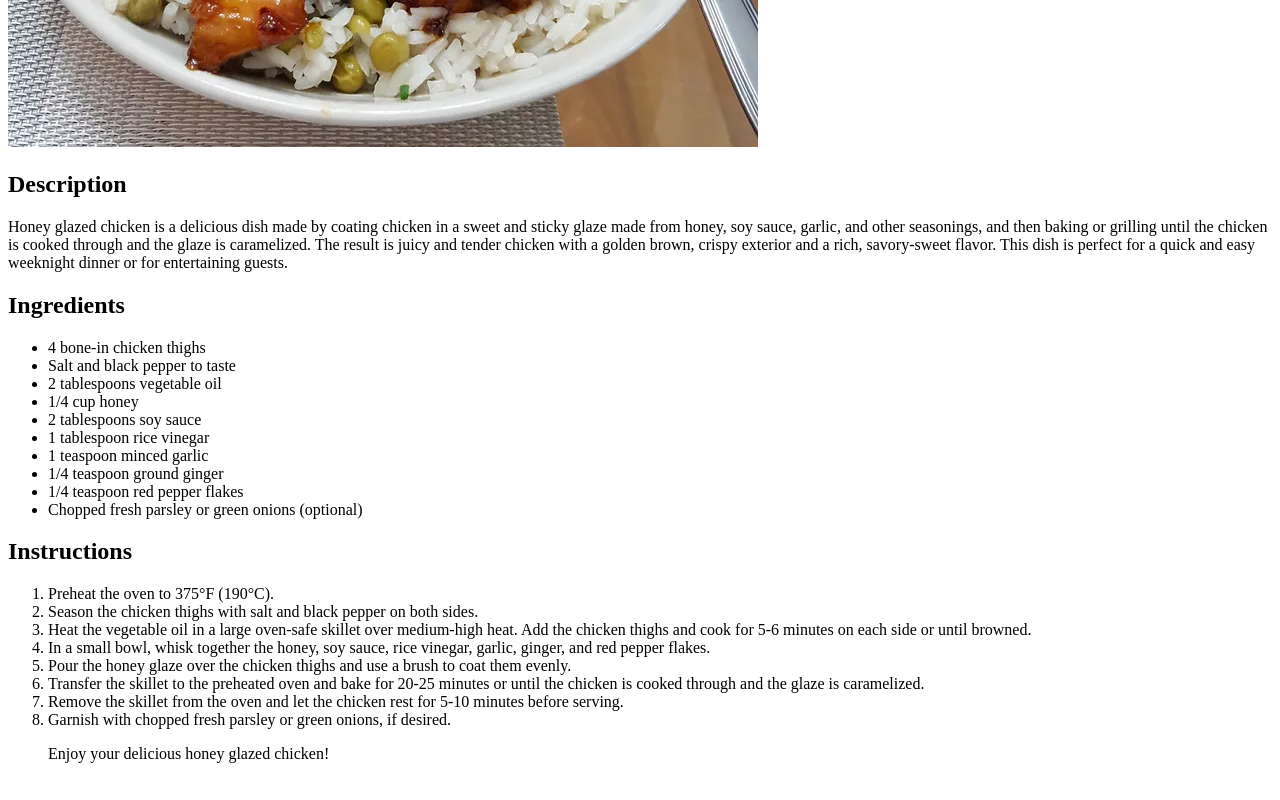
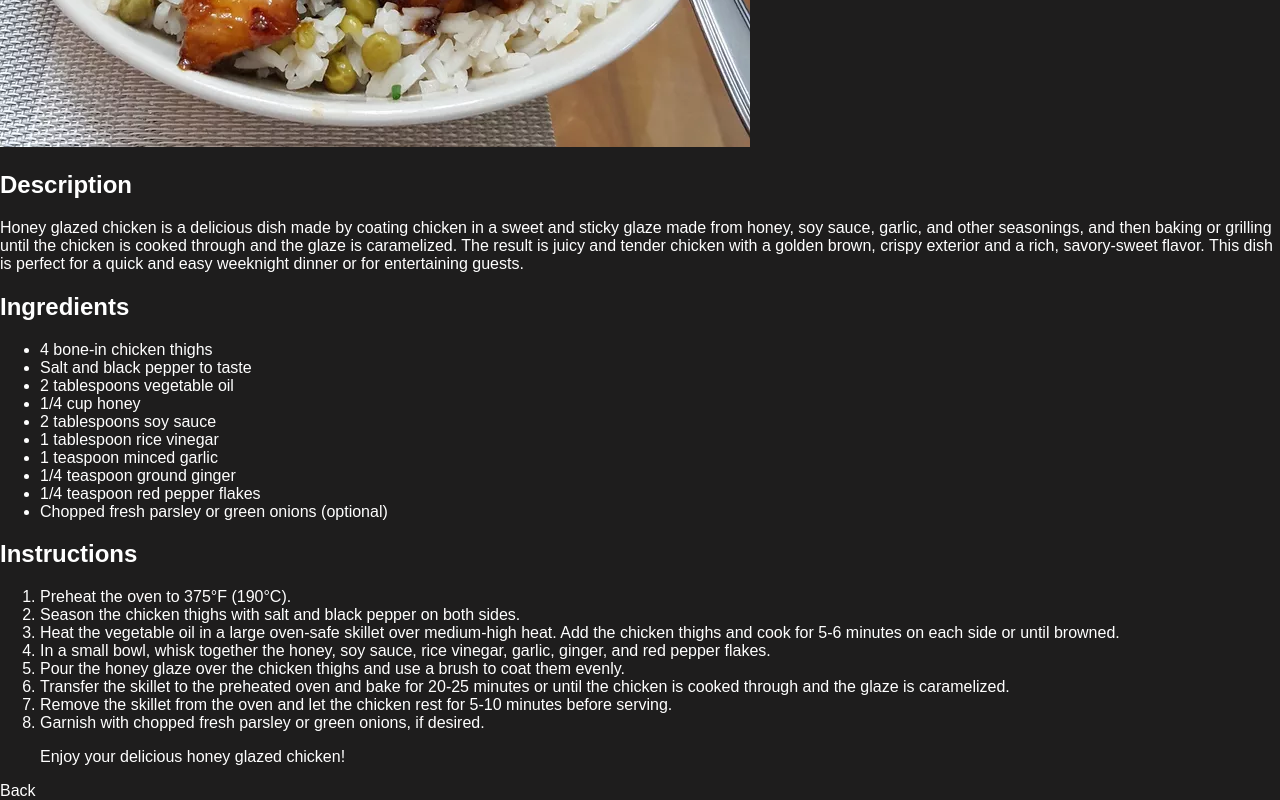
Before and after one commit to CardboardPL/odin-recipes, a plain HTML site: page recipes/honey-glazed-chicken.html in a window 1280 px wide. Shown: the part 496-1296 px from the top of the page. Before the commit the page ends 1275 px from the top, so only its background shows below. Drawn offline with Linux system fonts and the light colour scheme.

Commit message:
Add: Styles for index.html and recipes

```diff
--- a/recipes/honey-glazed-chicken.html
+++ b/recipes/honey-glazed-chicken.html
@@ -2,7 +2,7 @@
 
 <html lang="en">
   <head>
-
+    <link rel="stylesheet" href="../styles/general.css">
   </head>
 
   <body>
@@ -41,5 +41,7 @@
       <li>Garnish with chopped fresh parsley or green onions, if desired.</li>
       <p>Enjoy your delicious honey glazed chicken!</p>
     </ol>
+
+    <a href="../index.html">Back</a>
   </body>
 </html>
--- /dev/null
+++ b/styles/general.css
@@ -0,0 +1,15 @@
+body {
+  font-family: Arial, Helvetica, sans-serif;
+  margin: 0px;
+  color: white;
+  background-color: rgb(30, 29, 29);
+}
+
+a {
+  color: white;
+  text-decoration: none;
+}
+
+a:hover {
+  color: rgb(221, 205, 205);
+}
```
Also changed, not shown: index.html (+1 -1 lines), recipes/korean-ground-beef-bowl.html (+1 -1 lines), recipes/margherita-pizza.html (+1 -1 lines).
